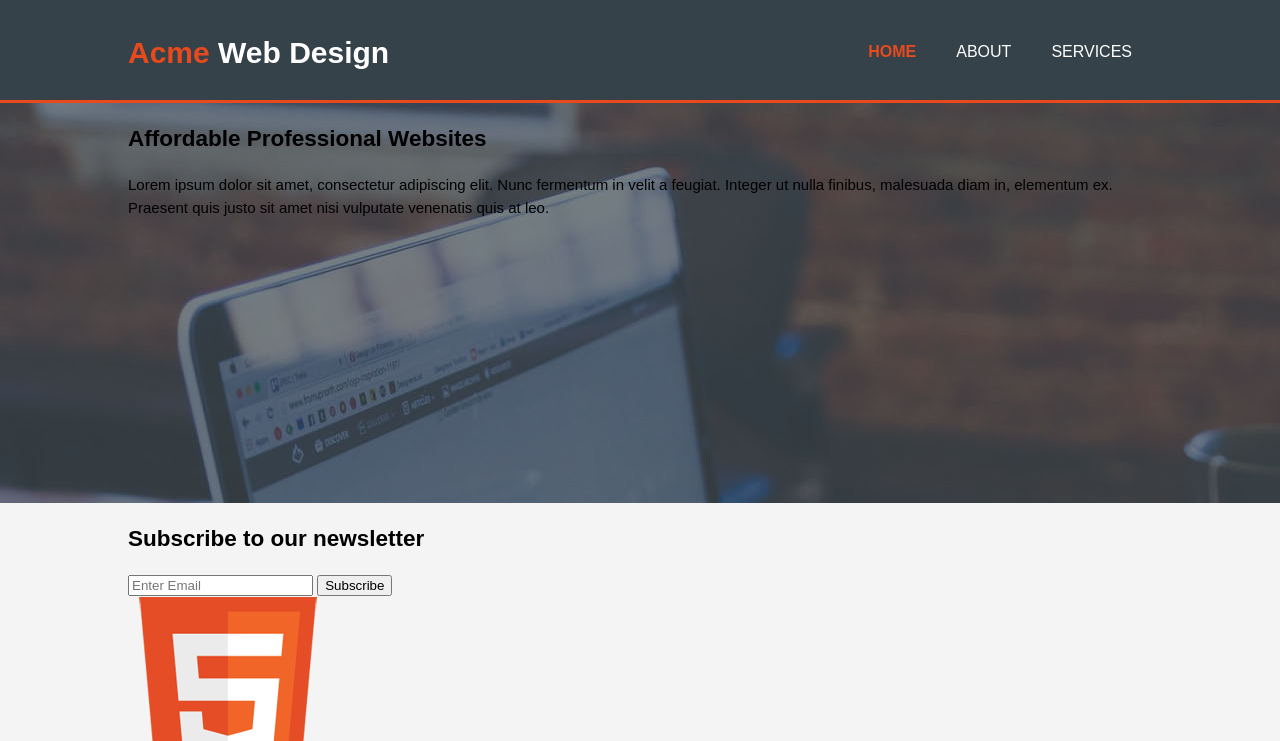
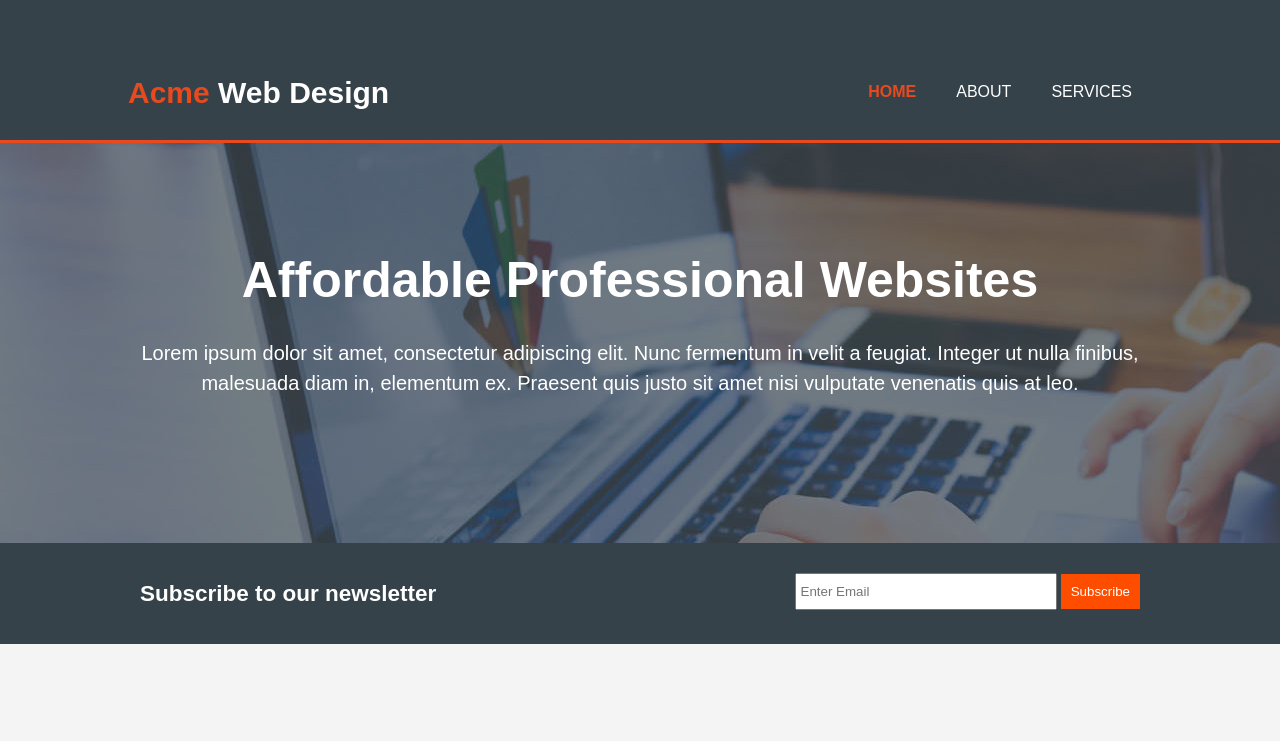
Before and after one commit to CharlesTheProgrammerBrown/acme, a plain HTML site: page index.html in a window 1280 px wide. Shown: the top 741 px of the page. Drawn offline with Linux system fonts and the light colour scheme.

Commit message:
updated the css files

```diff
--- a/css/style.css
+++ b/css/style.css
@@ -1,18 +1,26 @@
 body{
-  font-family: arial,helvetica, sans-serif;
+  /*  font-family: arial,helvetica, sans-serif;
     font-size: 15px;
-  line-height: 1.5;
+    line-height: 1.5; */
     padding: 0; /*extra space within an element*/
     margin: 0; /*extra space around an element*/
     background-color: #f4f4f4;
+    font: 15px/1.5 Arial, helvetica, sans-serif;
+    /*font: size / line height font-type list;*/
   }
 
   /* Global*/
   .container{
-  width: 80%;
+    width: 80%; /* so as to b responsive*/
     margin:auto; /*moves it to middle*/
     overflow:hidden; /*hide scroll option from div overflow*/
 
+  }
+  .button_1{
+    padding: 10px;
+    background-color: #ff4d00;
+    border:none;
+    color: #fff;
   }
 
    ul{
@@ -23,14 +31,16 @@ body{
   header{
     background-color: #35424a;
     color: #fff;
-  padding-top: 30px;
+    padding-top: 70px;
     min-height:70px; /* adjust height of content if smaller */
     border-bottom:#e8491d 3px solid; /*color width style */
   }
 
+
+
   header a{
     color: #fff;
-  text-decoration: none;
+    text-decoration: none; /*removes lines*/
     text-transform: uppercase;
     font-size: 16px;
   }
@@ -39,7 +49,7 @@ header a{
 
   header li {
     float:left;
-  display: inline;
+    display:inline;
    padding:0 20px 0 20px; /* top right bottom left*/
 
   }
@@ -72,5 +82,52 @@ header a:hover{
 
   #showcase{
     min-height: 400px;
-  background:url('../img/showcase.jpg') no-repeat;
+    background:url("../img/showcase.jpg") no-repeat 0 -400px;
+    text-align: center;
+    color: #fff;
   }
+
+  #showcase h1{
+    margin-top: 100px;
+    font-size: 50px;
+    margin-bottom: 10px;
+  }
+
+  #showcase p{
+
+    font-size: 20px;
+  }
+
+  #newsletter{
+    padding: 15px;
+    background-color:#35424a;
+    color:#fff;
+  }
+
+  #newsletter h1{
+    float:left;
+  }
+
+  #newsletter form{
+    float:right;
+    margin-top:15px;
+  }
+
+  #newsletter input[type='email']{
+  padding:4px;
+  height: 25px;
+  width: 250px;
+  }
+  #boxes{
+  margin-top: 40px;
+
+  }
+
+  .box{
+    display: inline-block;
+    padding:60px;
+  }
+
+  .box img{
+    margin:auto;
+  }
```
Lines whose indentation alone changed are shown as unchanged.
